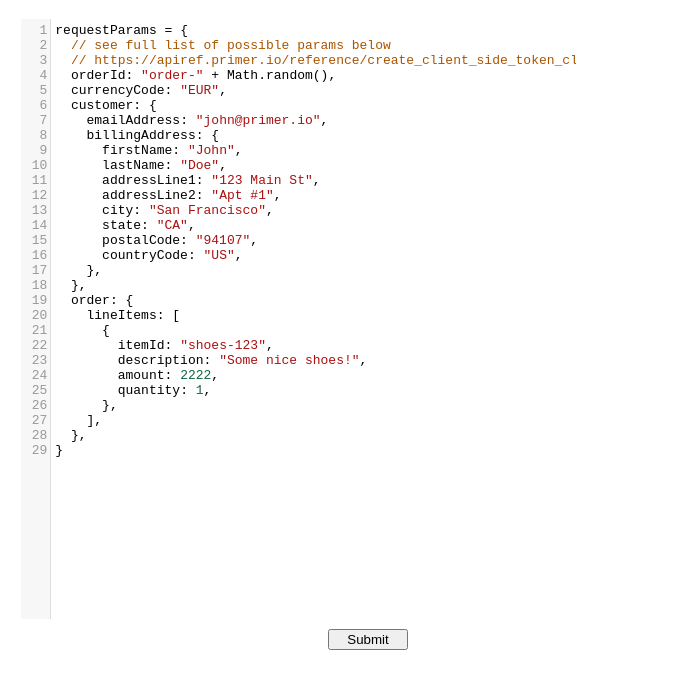
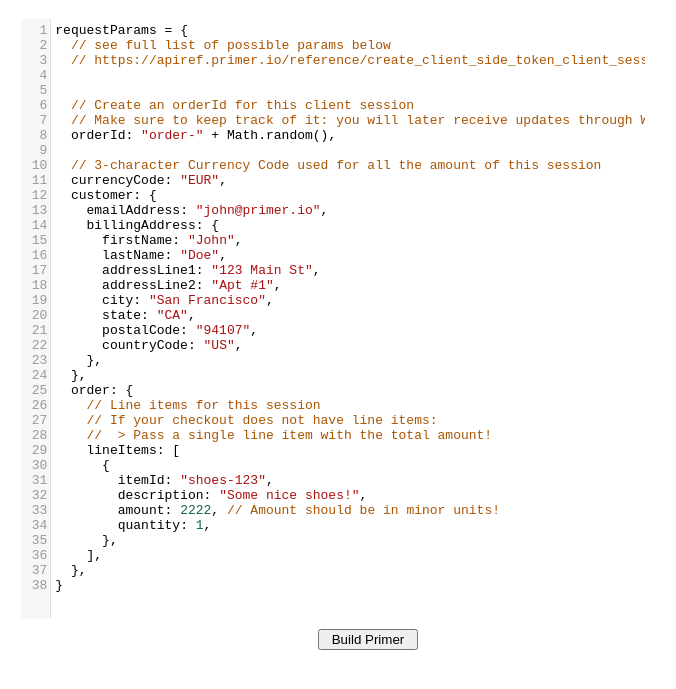
Before and after one commit to mlichte2/bookish-octo-garbanzo, a website: page index.html in a window 1280 px wide. Shown: the part 69-758 px from the top of the page, without its empty margins (272-948 px from the left). Drawn offline with nearby package versions, Linux system fonts and the light colour scheme.

Commit message:
code editor set up

```diff
--- a/index.html
+++ b/index.html
@@ -20,7 +20,7 @@
     <div id="editor-div">
       <h1>Primer Playground</h1>
       <div><textarea id="editor"></textarea></div>
-      <div><button id="submit-button">Submit</button></div>
+      <div><button id="submit-button">Build Primer</button></div>
     </div>
   </body>
   <script src="./index.js"></script>
--- a/index.js
+++ b/index.js
@@ -1,7 +1,13 @@
 const defaultValue = `requestParams = {
   // see full list of possible params below
   // https://apiref.primer.io/reference/create_client_side_token_client_session_post
+
+
+  // Create an orderId for this client session
+  // Make sure to keep track of it: you will later receive updates through Webhooks.
   orderId: "order-" + Math.random(),
+
+  // 3-character Currency Code used for all the amount of this session
   currencyCode: "EUR",
   customer: {
     emailAddress: "john@primer.io",
@@ -17,11 +23,14 @@ const defaultValue = `requestParams = {
     },
   },
   order: {
+    // Line items for this session
+    // If your checkout does not have line items:
+    //  > Pass a single line item with the total amount!
     lineItems: [
       {
         itemId: "shoes-123",
         description: "Some nice shoes!",
-        amount: 2222,
+        amount: 2222, // Amount should be in minor units!
         quantity: 1,
       },
     ],
@@ -30,13 +39,12 @@ const defaultValue = `requestParams = {
 
 const editor = CodeMirror.fromTextArea(document.getElementById("editor"), {
   mode: "javascript",
-  //   theme: "nord",
   lineNumbers: true,
   autoCloseBrackets: true,
   matchBrackets: true,
   foldCode: true,
 });
-editor.setSize("80%", "600px");
+editor.setSize("90%", "600px");
 
 editor.setValue(defaultValue);
 
--- a/style.css
+++ b/style.css
@@ -4,11 +4,7 @@
   align-items: center;
 }
 
-#editor {
-  margin: 20px;
-}
-
 button {
-  width: 80px;
+  width: 100px;
   margin: 10px;
 }
```
Also changed, not shown: 1 other file.
